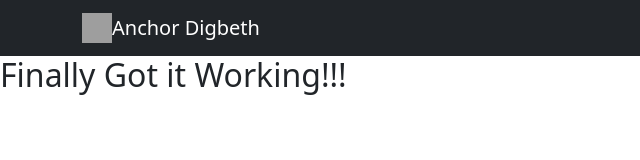
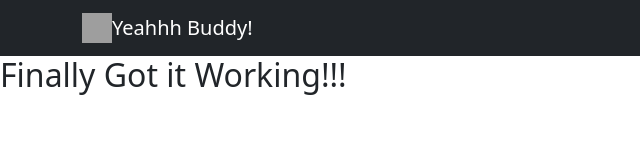
Before and after one commit to DeanParkin/Anchor-Gatsby, a Gatsby site: page / in a window 1280 px wide. Shown: the full height of the page, 0-640 px from the left. Built offline with nearby package versions, Linux system fonts and the light colour scheme; Gatsby itself is replaced by a stand-in of ours; grey boxes are pictures that could not be loaded.

Commit message:
yeahhh buddy

```diff
--- a/src/components/Nav.js
+++ b/src/components/Nav.js
@@ -15,7 +15,7 @@ export default function NavBarAnchor() {
               height="30"
               className="d-inline-block align-top"
             />
-            Anchor Digbeth
+            Yeahhh Buddy!
           </Navbar.Brand>
           <Navbar.Toggle aria-controls="offcanvasNavbar" />
     <Navbar.Offcanvas
```
